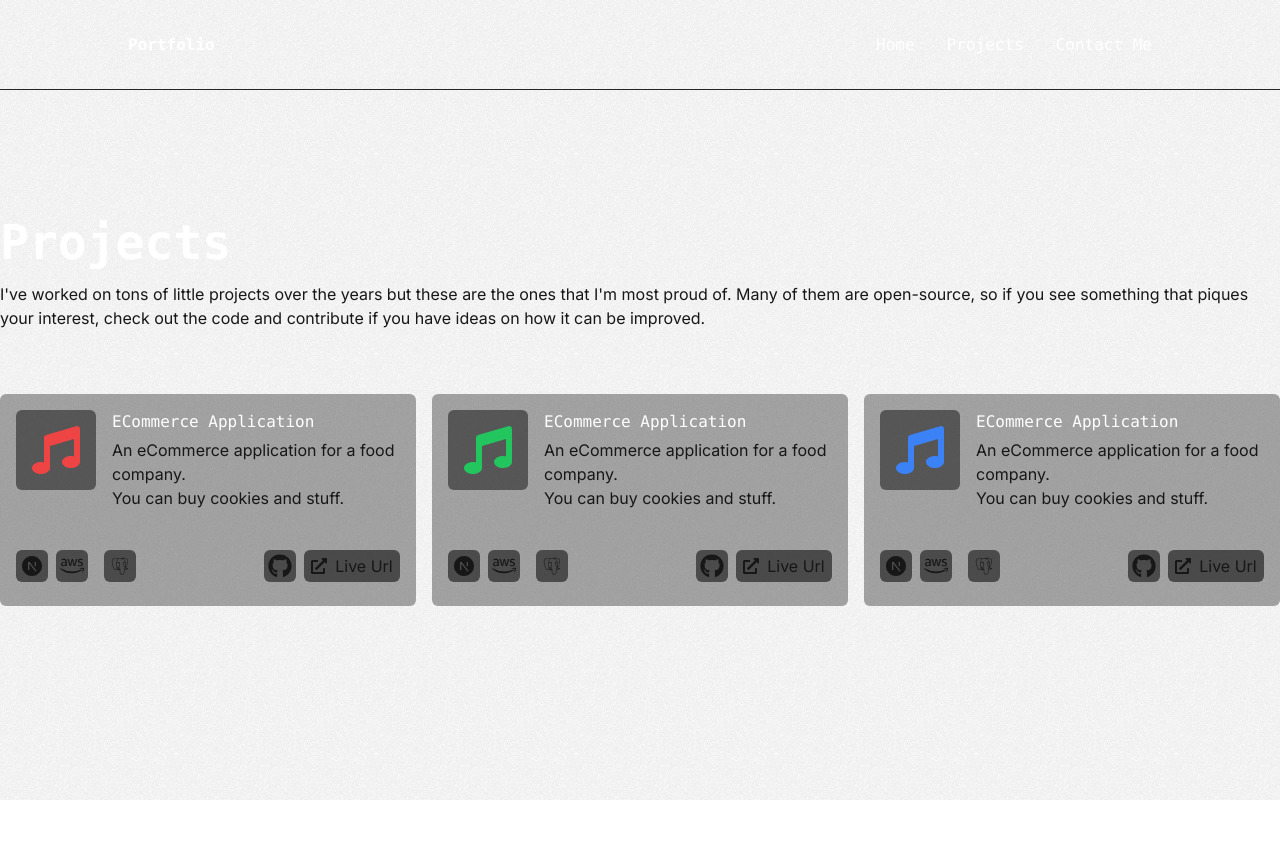
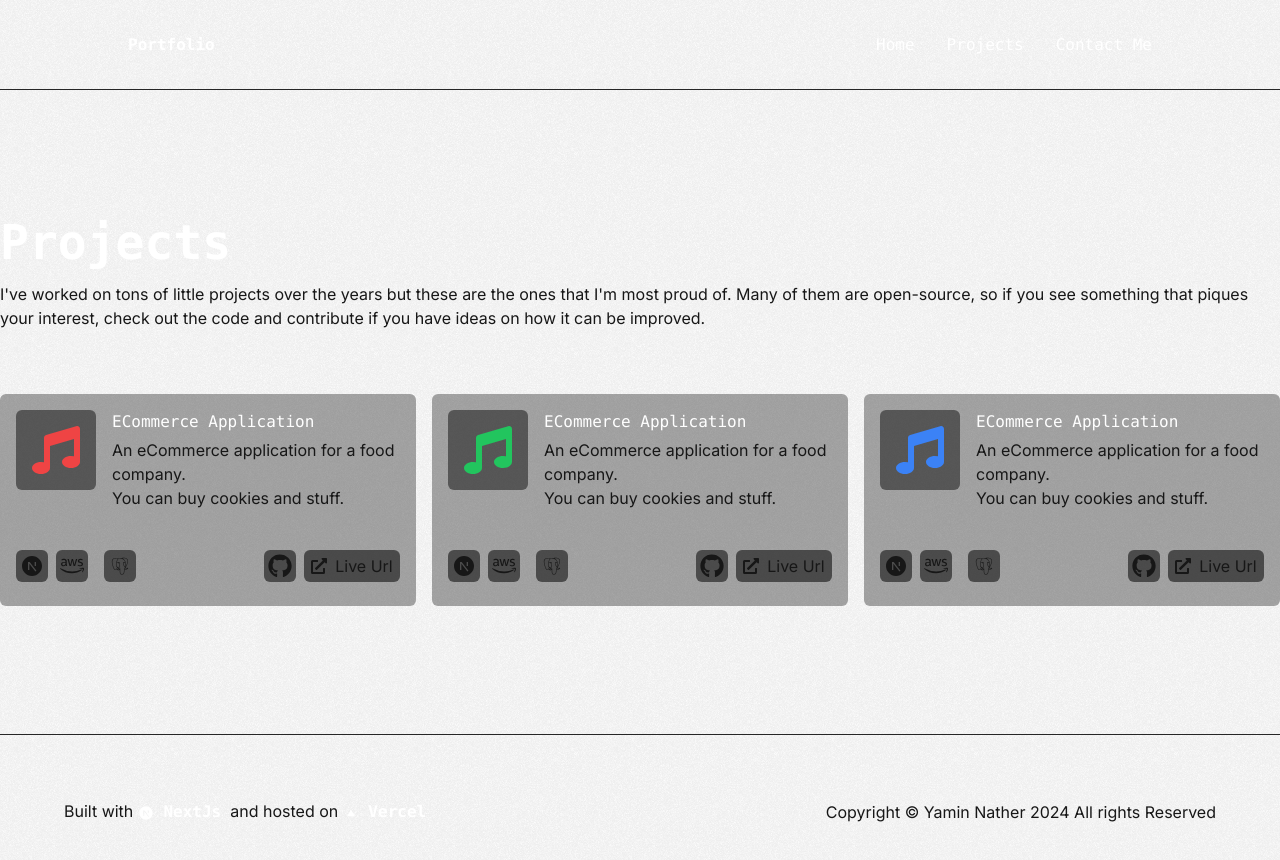
Before and after one commit to YaminNather/portfolio-website, a Next.js app: page /projects in a window 1280 px wide. Shown: the top 860 px of the page. Before the commit the page ends 800 px from the top, so only its background shows below. Built offline with nearby package versions, Linux system fonts and the light colour scheme.

Commit message:
=Created a Footer

```diff
--- a/src/app/(pages)/(home)/page.tsx
+++ b/src/app/(pages)/(home)/page.tsx
@@ -1,6 +1,7 @@
 import { NavBar } from "@/app/components/nav_bar";
 import { HeroSection } from "./hero_section/hero_section";
 import { WorkExperienceSection } from "./work_experience_section/work_experience_section";
+import { Footer } from "@/app/components/footer/footer";
 
 export default function HomePage() {
   return (
@@ -12,6 +13,8 @@ export default function HomePage() {
 
           <WorkExperienceSection />
         </main>
+
+        <Footer />
       </>
   );
 }
--- a/src/app/(pages)/projects/page.tsx
+++ b/src/app/(pages)/projects/page.tsx
@@ -2,6 +2,7 @@ import { H1 } from "@/app/components/headings/h1";
 import { NavBar } from "@/app/components/nav_bar";
 import { ProjectCard } from "./components/project_card/project_card";
 import { Project } from "./project";
+import { Footer } from "@/app/components/footer/footer";
 
 export default function ProjectsPage() {
   return (
@@ -33,6 +34,8 @@ export default function ProjectsPage() {
           )}
         </div>
       </main>
+
+      <Footer />
     </>
   );
 }
--- /dev/null
+++ b/src/app/components/footer/footer.tsx
@@ -0,0 +1,19 @@
+import { CgVercel } from "react-icons/cg";
+import { RiNextjsFill } from "react-icons/ri";
+
+import { Link} from "@/app/components/link";
+
+export function Footer() {
+  return (
+    <footer className="border-t border-neutral-800 p-16">
+      <div className="mx-auto flex max-w-7xl justify-between items-center">
+        <p>
+          Built with <Link href="https://nextjs.org" className="font-bold"><RiNextjsFill className="inline" /> NextJs</Link>
+          &nbsp; and hosted on <Link href="https://vercel.com" className="font-bold"><CgVercel className="inline" /> Vercel</Link>
+        </p>
+
+        <p>Copyright © Yamin Nather {new Date(Date.now()).getFullYear()} All rights Reserved</p>
+      </div>
+    </footer>
+  );
+}
```
